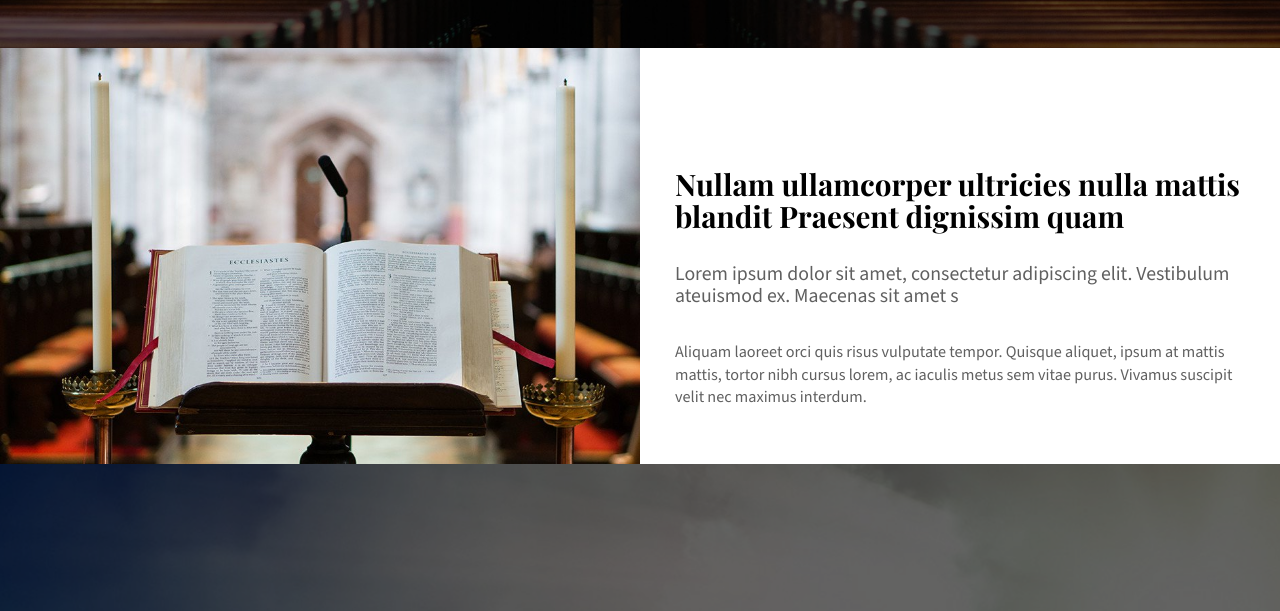
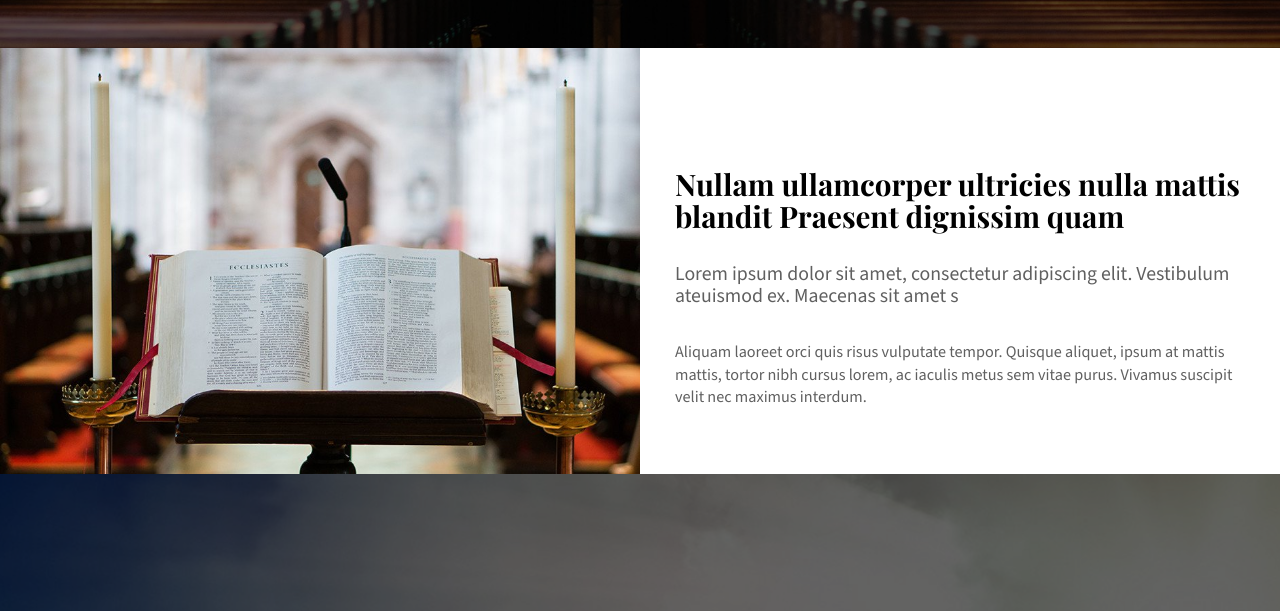
Before and after one commit to akmniazulalam/Church, a plain HTML site: page index.html in a window 1280 px wide. Shown: the part 426-1037 px from the top of the page. Drawn offline with nearby package versions, Linux system fonts and the light colour scheme; a web font is replaced by a local one.

Commit message:
Bottom added

```diff
--- a/css/style.css
+++ b/css/style.css
@@ -147,7 +147,7 @@ html {
     font-size: 16.2px;
     line-height: 22.5px;
     color: #606060;
-    padding: 35px 35px 0;
+    padding: 35px 35px 65px;
     font-weight: normal;
 }
 
```
